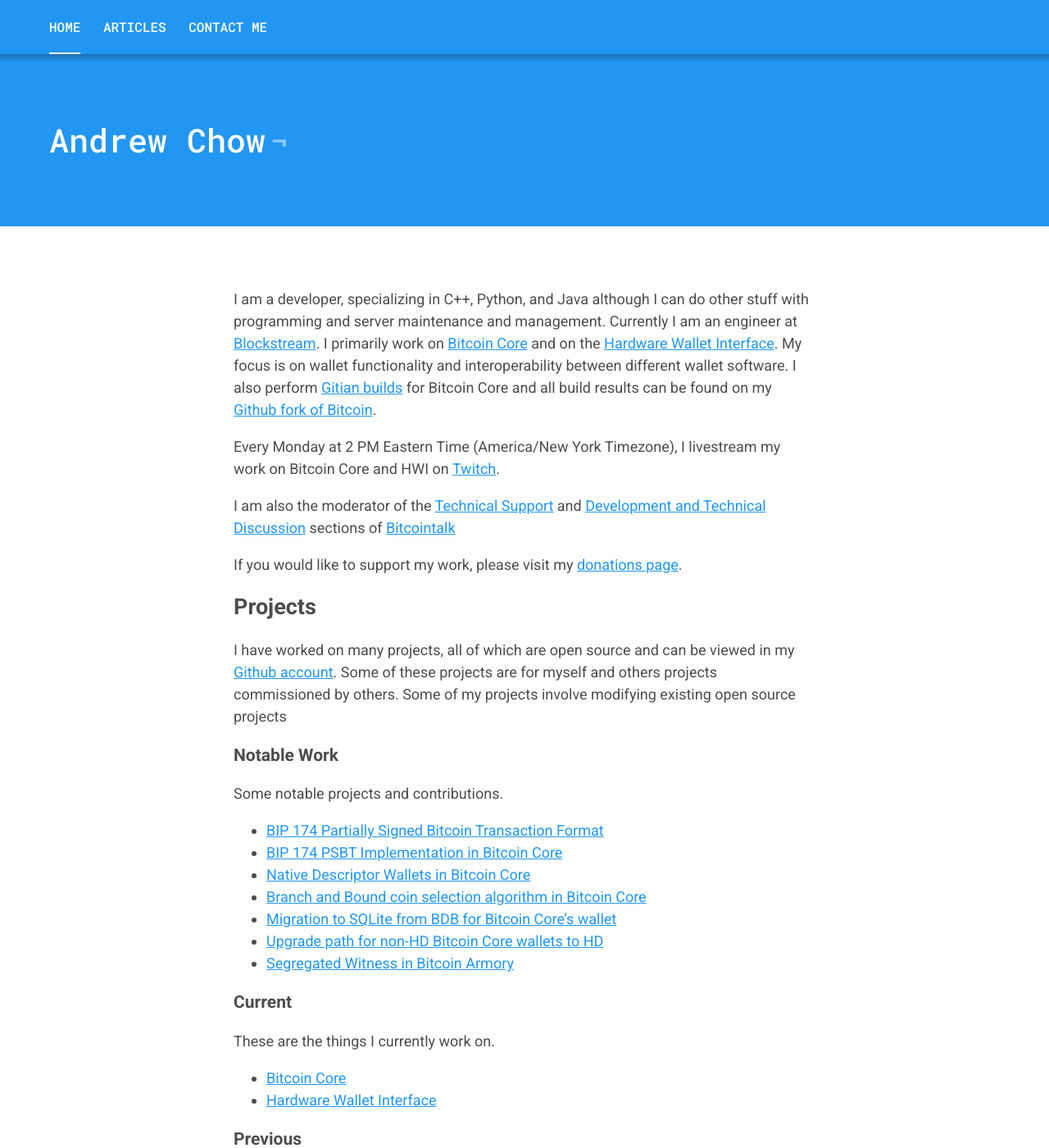
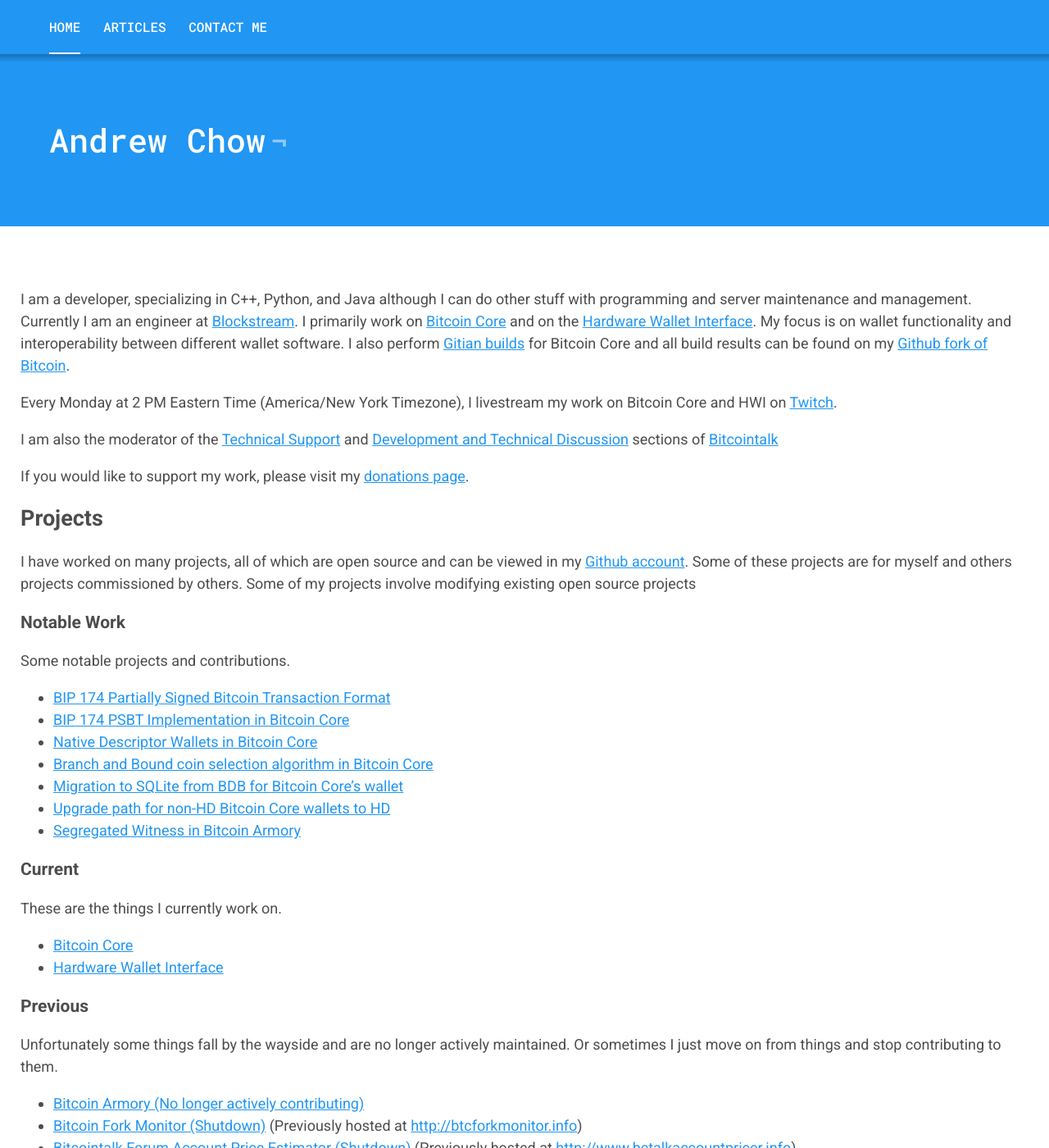
Before and after one commit to achow101/achow101.github.io, a Jekyll site: the page built from index.markdown, in a window 1280 px wide and 1400 px high. Shown: the whole window at 82% size. Built offline with Jekyll 4.4.1, drawn with Linux system fonts in a browser that asks for light colours.

Commit message:
Make articles wider

```diff
--- a/_sass/components/_article.scss
+++ b/_sass/components/_article.scss
@@ -7,7 +7,7 @@
 }
 
 .c-article__main {
-  max-width: 76rem; // 760px;
+  max-width: 150rem; // 1500px;
   margin-right: auto;
   margin-left: auto;
   padding-top: 7.5rem;
```
